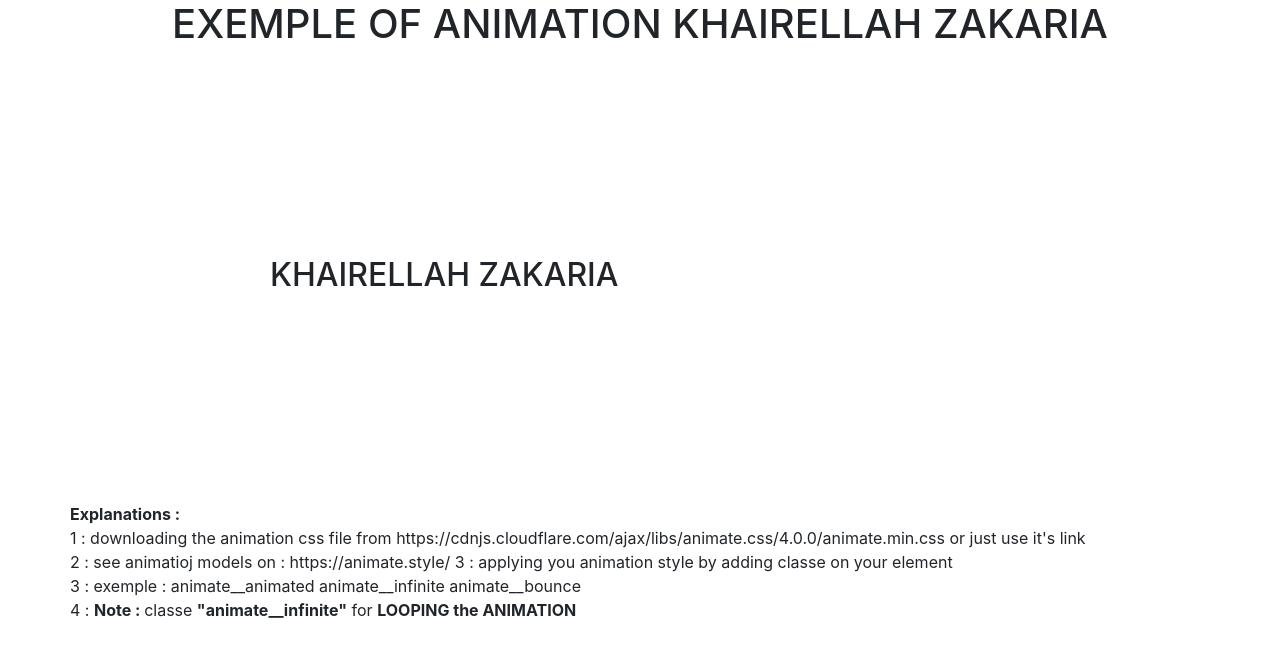
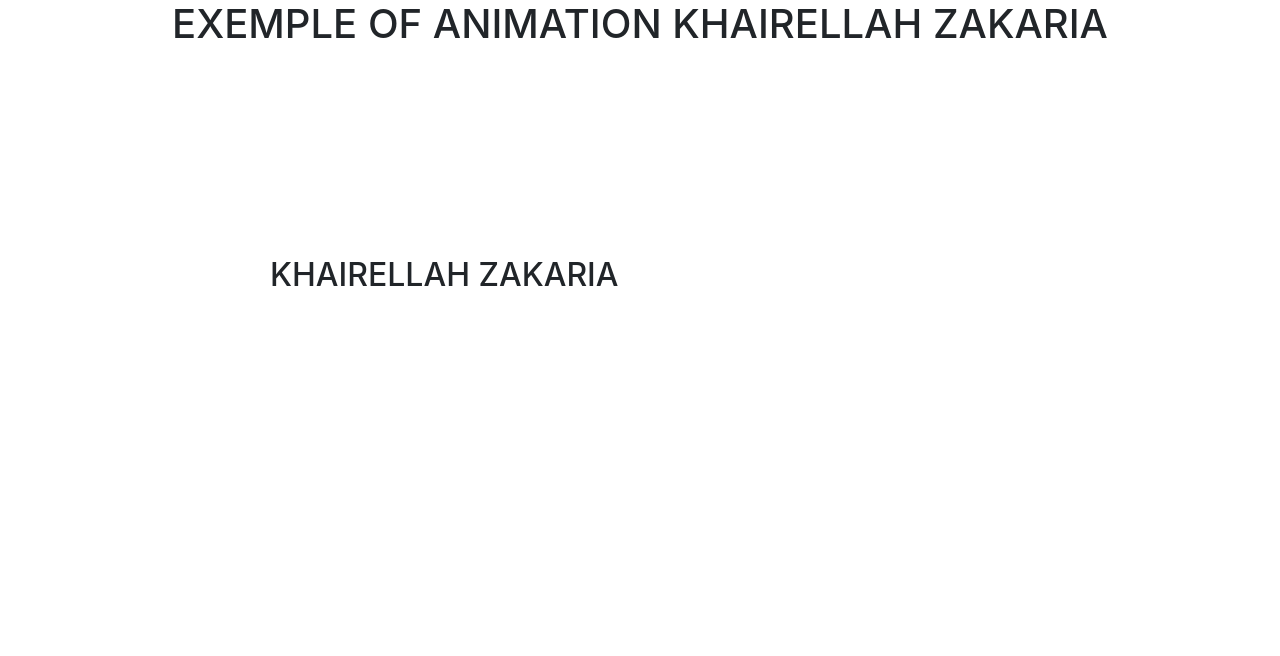
Before and after one commit to khairellah/animation, a plain HTML site: page animation.html in a window 1280 px wide. Drawn offline with nearby package versions, Linux system fonts and the light colour scheme.

Commit message:
Update animation.html

```diff
--- a/animation.html
+++ b/animation.html
@@ -27,15 +27,14 @@
             </header>
 
             <h2 style="padding: 200px;" class="text-uppercase animate__animated animate__infinite animate__bounce col-12"> khairellah zakaria</h2>
-            <p classe="col-12"><strong>Explanations :</strong>  <br>
+            <!-- <p classe="col-12"><strong>Explanations :</strong>  <br>
                 1 : downloading the animation css file from https://cdnjs.cloudflare.com/ajax/libs/animate.css/4.0.0/animate.min.css
                     or just use it's link <br>
                 2 : see animatioj models on : https://animate.style/
                 3 : applying you animation style by adding classe on your element <br>
                 3 : exemple : animate__animated animate__infinite animate__bounce <br>
                 4 : <strong>Note : </strong> classe <strong>"animate__infinite"</strong> for <strong>LOOPING the ANIMATION</strong>
-            </p>
-            <!-- OK -->
+            </p> -->
         </div>
     </div>
 </body>
```
